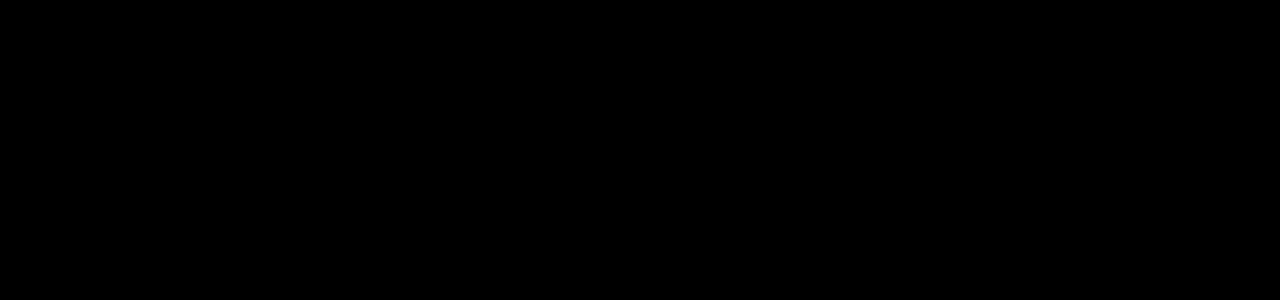
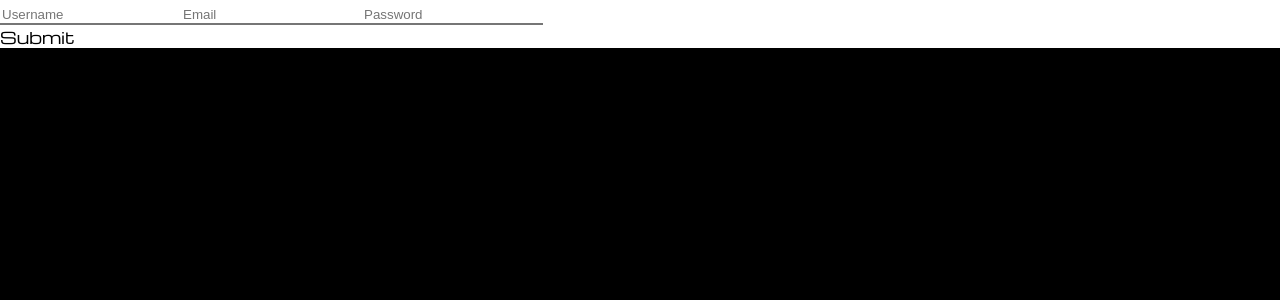
Before and after one commit to hyper-prism/fe, a React (Create React App) app in the folder hyper_prism/: page /Register in a window 1280 px wide. Shown: the top 300 px of the page. Built offline with nearby package versions, Linux system fonts and the light colour scheme.

Commit message:
set up and connected forms for login and register

```diff
--- a/hyper_prism/src/forms/register.js
+++ b/hyper_prism/src/forms/register.js
@@ -1,4 +1,5 @@
 import React from 'react'
+import '../styles/forms/register.css'
 
 export default class Register extends React.Component{
     constructor(){
@@ -11,9 +12,41 @@
         }
     }
 
+    changeHandler = (event) => {
+        event.preventDefault()
+        this.setState({
+            [event.target.name]: event.target.value
+        })
+    }
+
+    submitHandler = (event) => {
+        event.preventDefault()
+        console.log(this.state)
+    }
+
     render(){
         return(
-            <div>REGISTER</div>
+            <form>
+                <input placeholder='Username'
+                       name='username'
+                       value={this.state.username}
+                       onChange={this.changeHandler}
+                       type='text'
+                />
+                <input placeholder='Email'
+                       name='email'
+                       type='text'
+                       onChange={this.changeHandler}
+                       value={this.state.email}
+                />
+                <input name='password'
+                       type='password'
+                       placeholder='Password'
+                       value={this.state.password}
+                       onChange={this.changeHandler}
+                />
+                <div onClick={this.submitHandler}>Submit</div>
+            </form>
         )
     }
 }
--- /dev/null
+++ b/hyper_prism/src/styles/forms/register.css
@@ -0,0 +1,9 @@
+form{
+    background: white;
+}
+
+form input{
+    border-right: 0px solid black;
+    border-left: 0px solid black;
+    border-top: 0px solid black;
+}
```
Also changed, not shown: hyper_prism/src/forms/login.js (+33 -1 lines), hyper_prism/src/styles/forms/login.css (added).
